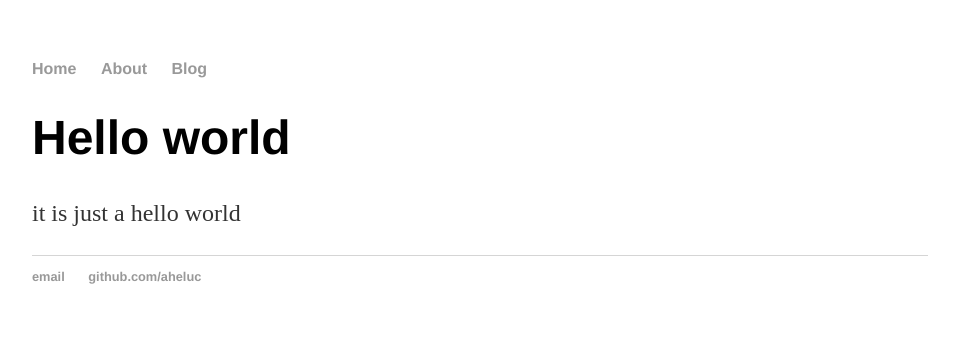
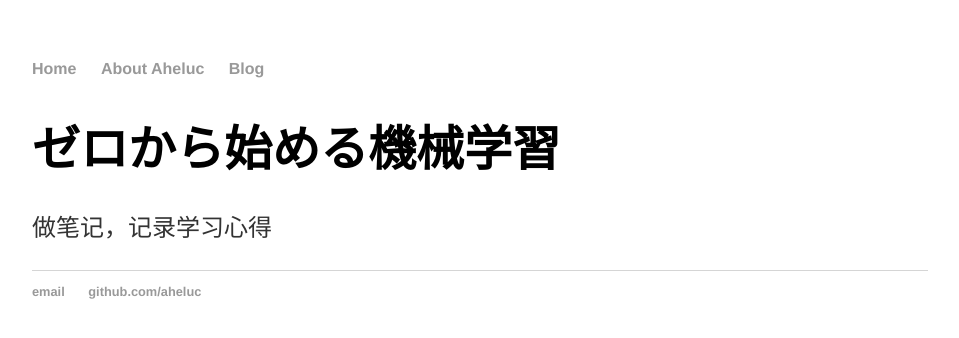
Before and after one commit to cataaaaaaaaaa/cataaaaaaaaaa.github.io, a Jekyll site: the page built from index.html, in a window 1280 px wide. Shown: the top 338 px of the page, without its empty margins (160-1119 px from the left). Built offline with Jekyll 4.4.1, drawn with Linux system fonts in a browser that asks for light colours.

Commit message:
Update index.html
home changes

```diff
--- a/index.html
+++ b/index.html
@@ -1,28 +1,8 @@
-<!DOCTYPE html>
-<html>
-	<head>
-		<link rel="stylesheet" type="text/css" href="/css/main.css">
-		<title>It works</title>
-	</head>
-	<body>
-		<nav>
-    		<ul>
-        		<li><a href="/">Home</a></li>
-	        	<li><a href="/about">About</a></li>
-        		<li><a href="/blog">Blog</a></li>
-    		</ul>
-		</nav>
-		<div class="container">
-    		<div class="blurb">
-        		<h1>Hello world</h1>
-				<p>it is just a hello world</p>
-    		</div><!-- /.blurb -->
-		</div><!-- /.container -->
-		<footer>
-    		<ul>
-        		<li><a href="mailto:949067244@qq.com">email</a></li>
-        		<li><a href="https://github.com/aheluc">github.com/aheluc</a></li>
-			</ul>
-		</footer>
-	</body>
-</html>
+---
+layout: default
+title: ゼロから始める機械学習
+---
+<div class="blurb">
+	<h1>ゼロから始める機械学習</h1>
+	<p>做笔记，记录学习心得</p>
+</div><!-- /.blurb -->
```
